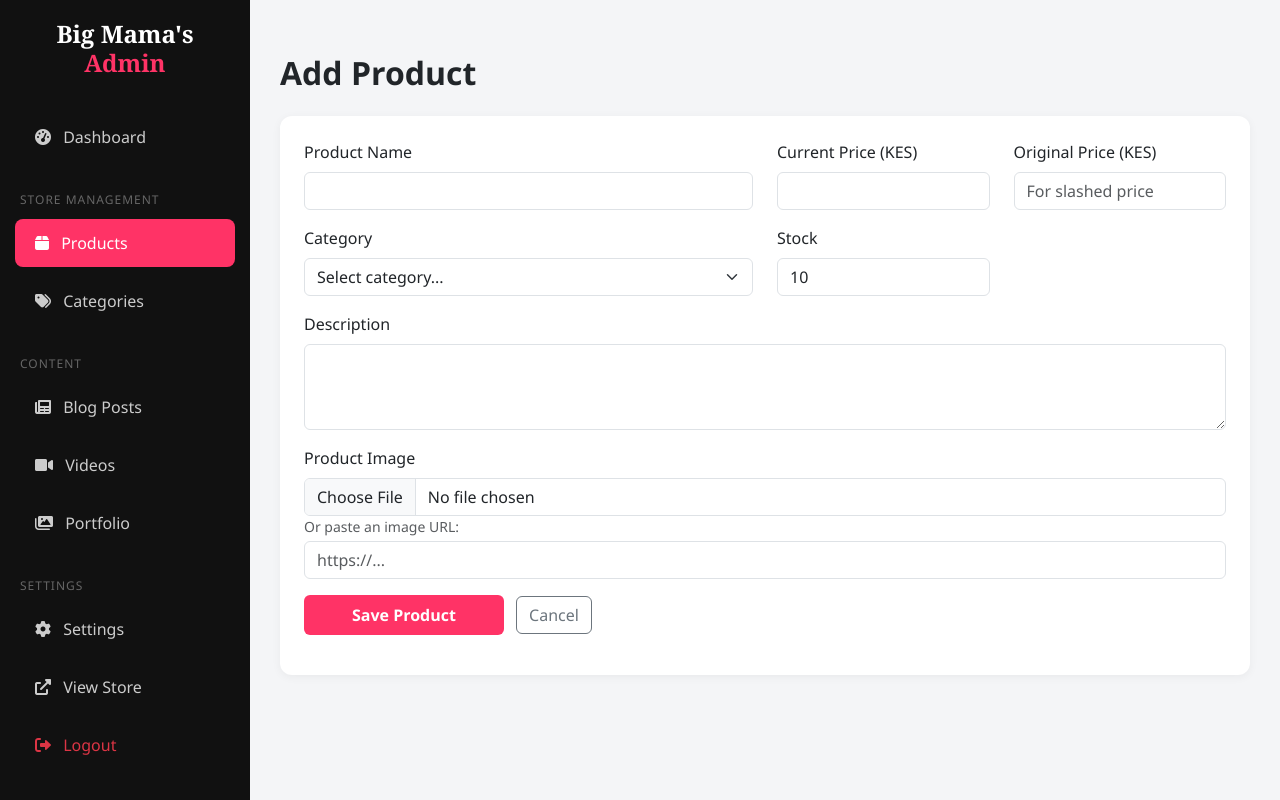
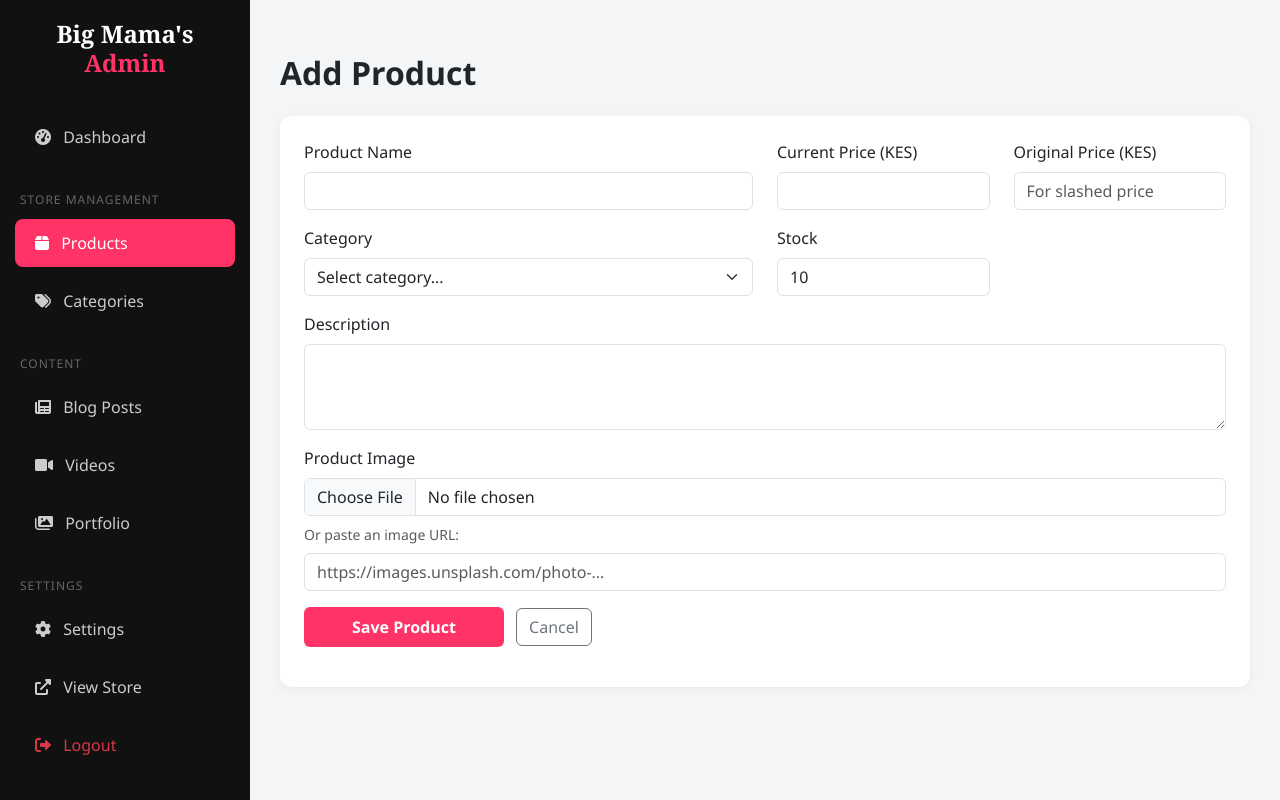
Before and after one commit to charlesblessing058-glitch/Big-mama-s-closet, a Flask app: page /admin/products/add in a window 1280 px wide. Run offline with Flask 3, Linux system fonts and the light colour scheme; the visitor is signed in with stand-in values (Sample User, id 1); a database or web service that is not in the repository returns one stand-in record (values such as "Sample title"); some libraries are stand-ins or nearby versions.

Commit message:
Commit changes

```diff
--- a/templates/admin/product_form.html
+++ b/templates/admin/product_form.html
@@ -25,11 +25,17 @@
         </div>
         <div class="mb-3"><label class="form-label">Description</label><textarea name="description" class="form-control" rows="3" required>{{ product.description if product else '' }}</textarea></div>
         <div class="mb-3">
-            <label class="form-label">Product Image</label>
-            <input type="file" name="image_file" class="form-control">
-            {% if product and product.image_url %}<small class="text-muted d-block mt-1">Current: {{ product.image_url }}</small>{% endif %}
-            <small class="text-muted">Or paste an image URL:</small>
-            <input type="text" name="image_url" class="form-control mt-1" value="{{ product.image_url if product and 'http' in product.image_url else '' }}" placeholder="https://...">
+     <div class="mb-3">
+    <label class="form-label">Product Image</label>
+    <input type="file" name="image_file" class="form-control" accept="image/*">
+    <small class="text-muted mt-2 d-block">Or paste an image URL:</small>
+    <input type="text" name="image_url" class="form-control mt-2"
+           value="{{ product.image_url if product else '' }}"
+           placeholder="https://images.unsplash.com/photo-...">
+    {% if product and product.image_url %}
+    <small class="text-muted">Current: {{ product.image_url[:50] }}...</small>
+    {% endif %}
+</div>
         </div>
         <button type="submit" class="btn btn-brand px-5 py-2 fw-bold">Save Product</button>
         <a href="{{ url_for('admin_products') }}" class="btn btn-outline-secondary ms-2">Cancel</a>
```
